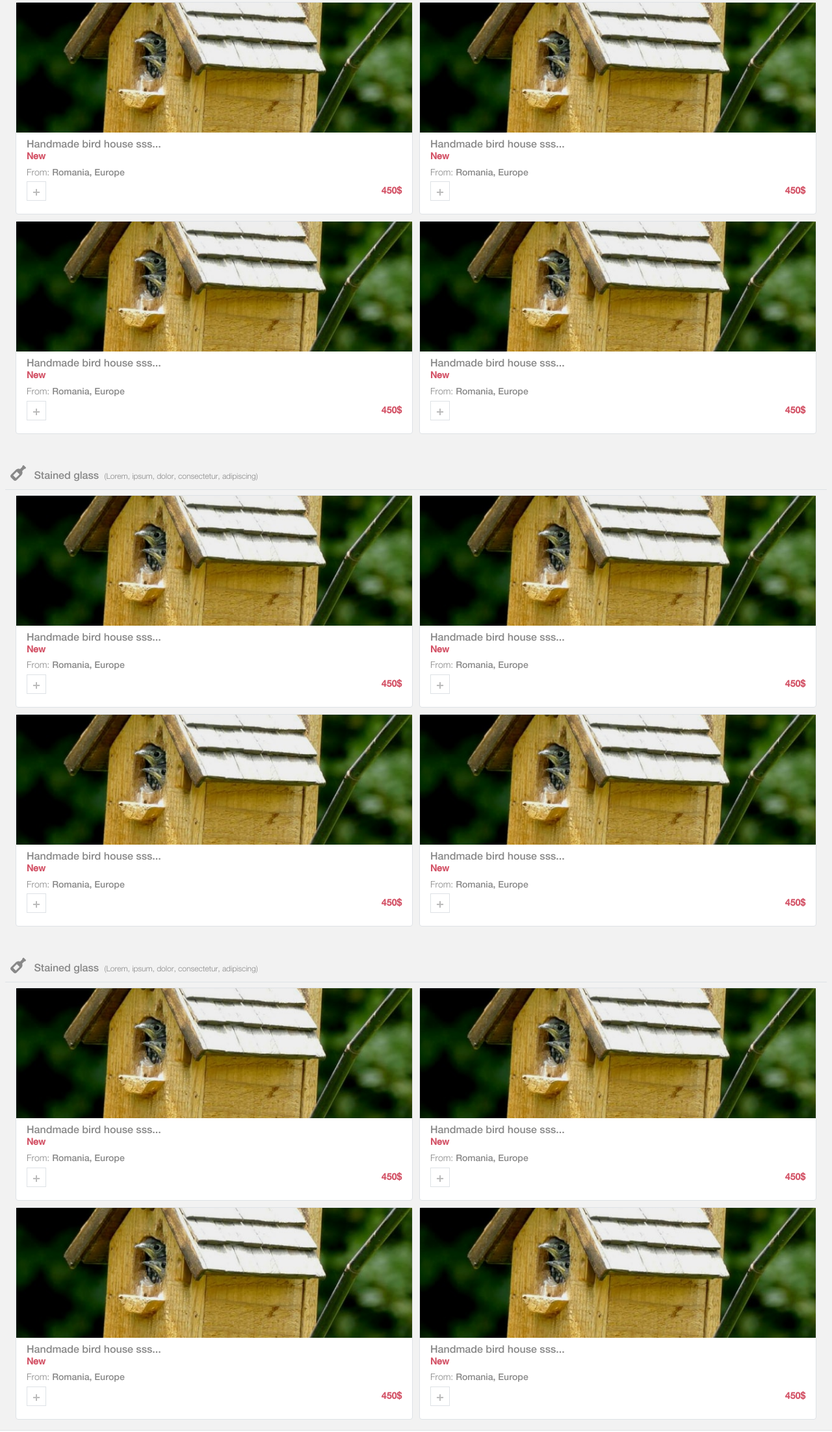
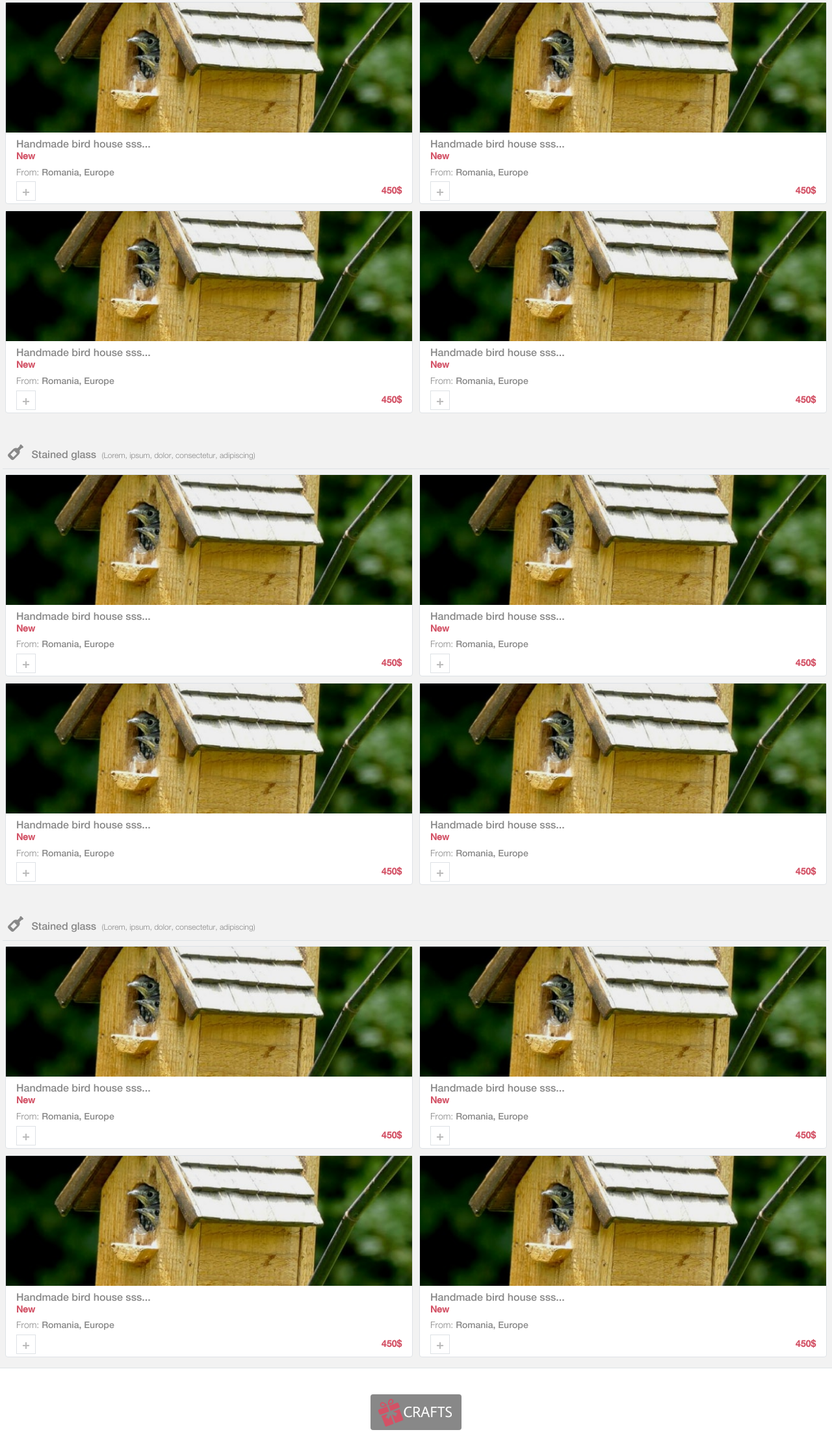
Before and after one commit to cristianCeamatu/microverse-HTML-CSS-capstone-project-online-shop-for-electronics, a website: page index.html in a window 1280 px wide. Shown: the part 1571-3775 px from the top of the page at 65% size. Drawn offline with nearby package versions, Linux system fonts and the light colour scheme.

Commit message:
Final touched on the main section mobile version

```diff
--- a/index.html
+++ b/index.html
@@ -98,12 +98,12 @@
   <!-- Main articles -->
   <main class="main-section-container text-gray py-3 border-top border-bottom">
     <!-- New category -->
-    <section class="articles font-helvetica px-2">
+    <section class="articles font-helvetica px-1">
       <h3 class="articles-title border-bottom pb-2 px-2"><i class="fas fa-wine-bottle mr-2"></i> Stained glass <span
           class="articles-subtitle ml-1 font-helvetica-light">(Lorem, ipsum, dolor, consectetur, adipiscing)</span></h3>
 
-      <div class="articles-container d-grid px-3">
-        <article class="article border bg-white rounded">
+      <div class="articles-container d-grid px-1">
+        <article class="article border bg-white rounded pb-1">
           <div class="article-image">
             <img src="./img/birds-houses/birds1.jpg" alt="Handmade bird house">
           </div>
@@ -120,7 +120,7 @@
           </div>
         </article>
 
-        <article class="article border bg-white rounded">
+        <article class="article border bg-white rounded pb-1">
           <div class="article-image">
             <img src="./img/birds-houses/birds1.jpg" alt="Handmade bird house">
           </div>
@@ -137,7 +137,7 @@
           </div>
         </article>
 
-        <article class="article border bg-white rounded">
+        <article class="article border bg-white rounded pb-1">
           <div class="article-image">
             <img src="./img/birds-houses/birds1.jpg" alt="Handmade bird house">
           </div>
@@ -154,7 +154,7 @@
           </div>
         </article>
 
-        <article class="article border bg-white rounded">
+        <article class="article border bg-white rounded pb-1">
           <div class="article-image">
             <img src="./img/birds-houses/birds1.jpg" alt="Handmade bird house">
           </div>
@@ -174,12 +174,12 @@
     </section>
 
     <!-- New category -->
-    <section class="articles font-helvetica px-2 mt-5">
+    <section class="articles font-helvetica px-1 mt-5">
       <h3 class="articles-title border-bottom pb-2 px-2"><i class="fas fa-wine-bottle mr-2"></i> Stained glass <span
           class="articles-subtitle ml-1 font-helvetica-light">(Lorem, ipsum, dolor, consectetur, adipiscing)</span></h3>
 
-      <div class="articles-container d-grid px-3">
-        <article class="article border bg-white rounded">
+      <div class="articles-container d-grid px-1">
+        <article class="article border bg-white rounded pb-1">
           <div class="article-image">
             <img src="./img/birds-houses/birds1.jpg" alt="Handmade bird house">
           </div>
@@ -196,7 +196,7 @@
           </div>
         </article>
 
-        <article class="article border bg-white rounded">
+        <article class="article border bg-white rounded pb-1">
           <div class="article-image">
             <img src="./img/birds-houses/birds1.jpg" alt="Handmade bird house">
           </div>
@@ -213,7 +213,7 @@
           </div>
         </article>
 
-        <article class="article border bg-white rounded">
+        <article class="article border bg-white rounded pb-1">
           <div class="article-image">
             <img src="./img/birds-houses/birds1.jpg" alt="Handmade bird house">
           </div>
@@ -230,7 +230,7 @@
           </div>
         </article>
 
-        <article class="article border bg-white rounded">
+        <article class="article border bg-white rounded pb-1">
           <div class="article-image">
             <img src="./img/birds-houses/birds1.jpg" alt="Handmade bird house">
           </div>
@@ -250,12 +250,12 @@
     </section>
 
     <!-- New category -->
-    <section class="articles font-helvetica px-2 mt-5">
+    <section class="articles font-helvetica px-1 mt-5">
       <h3 class="articles-title border-bottom pb-2 px-2"><i class="fas fa-wine-bottle mr-2"></i> Stained glass <span
           class="articles-subtitle ml-1 font-helvetica-light">(Lorem, ipsum, dolor, consectetur, adipiscing)</span></h3>
 
-      <div class="articles-container d-grid px-3">
-        <article class="article border bg-white rounded">
+      <div class="articles-container d-grid px-1">
+        <article class="article border bg-white rounded pb-1">
           <div class="article-image">
             <img src="./img/birds-houses/birds1.jpg" alt="Handmade bird house">
           </div>
@@ -272,7 +272,7 @@
           </div>
         </article>
 
-        <article class="article border bg-white rounded">
+        <article class="article border bg-white rounded pb-1">
           <div class="article-image">
             <img src="./img/birds-houses/birds1.jpg" alt="Handmade bird house">
           </div>
@@ -289,7 +289,7 @@
           </div>
         </article>
 
-        <article class="article border bg-white rounded">
+        <article class="article border bg-white rounded pb-1">
           <div class="article-image">
             <img src="./img/birds-houses/birds1.jpg" alt="Handmade bird house">
           </div>
@@ -306,7 +306,7 @@
           </div>
         </article>
 
-        <article class="article border bg-white rounded">
+        <article class="article border bg-white rounded pb-1">
           <div class="article-image">
             <img src="./img/birds-houses/birds1.jpg" alt="Handmade bird house">
           </div>
--- a/styles/scss/app.scss
+++ b/styles/scss/app.scss
@@ -182,7 +182,6 @@ img {
     gap: 10px;
     .article {
       font-size: 14px;
-      padding-bottom: 20px;
       .article-image {
         height: 200px;
       }
```
Also changed, not shown: styles/app.css, 1 other file.
